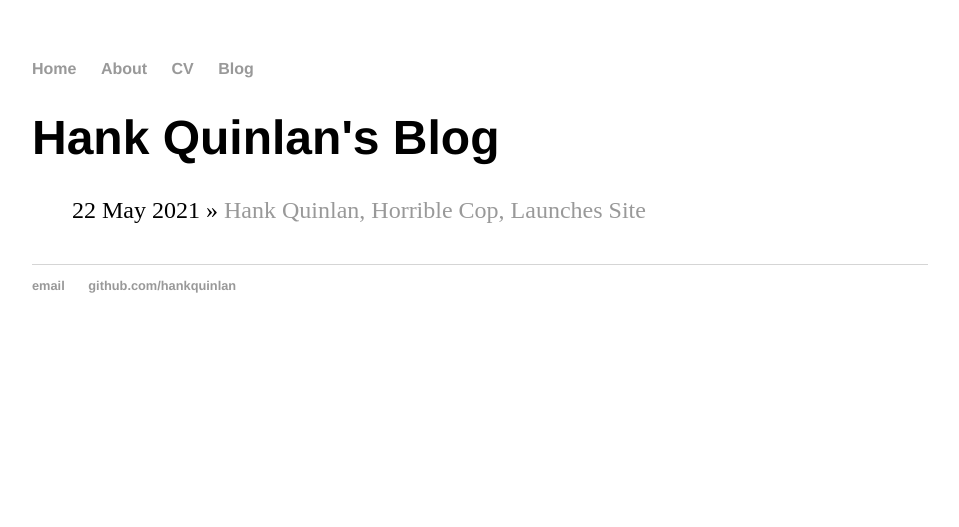
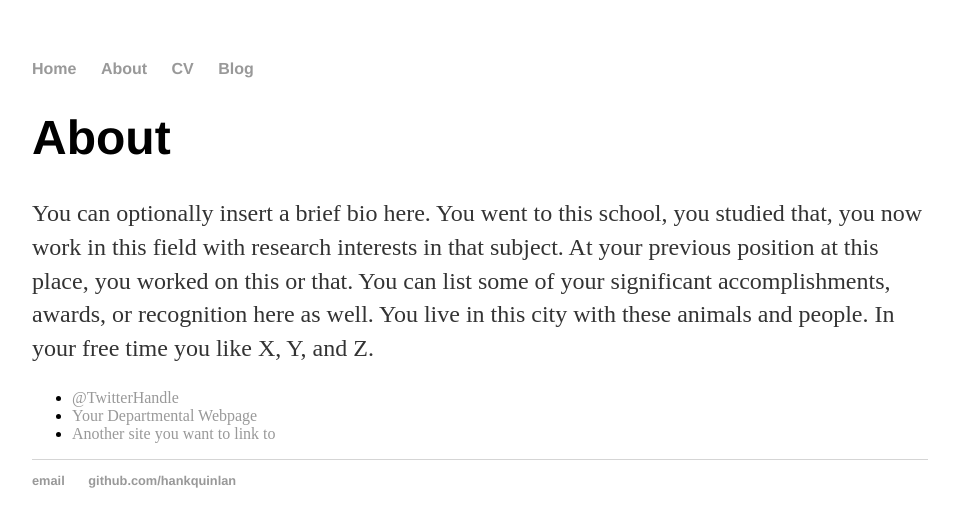
Before and after one commit to gsq610/gsq610.github.io, a Jekyll site: the page built from about/index.html, in a window 1280 px wide. Shown: the top 527 px of the page, without its empty margins (160-1119 px from the left). Built offline with Jekyll 4.4.1, drawn with Linux system fonts in a browser that asks for light colours.

Commit message:
Update index.html

```diff
--- a/about/index.html
+++ b/about/index.html
@@ -1,11 +1,15 @@
 ---
 layout: default
-title: Hank Quinlan's Blog
+title: About Hank Quinlan
 ---
-	<h1>{{ page.title }}</h1>
-	<ul class="posts">
 
-	  {% for post in site.posts %}
-	    <li><span>{{ post.date | date_to_string }}</span> » <a href="{{ post.url }}" title="{{ post.title }}">{{ post.title }}</a></li>
-	  {% endfor %}
-	</ul>
+		<div class="about">
+			<h1>About</h1>
+			<p>You can optionally insert a brief bio here. You went to this school, you studied that, you now work in this field with research interests in that subject. At your previous position at this place, you worked on this or that. You can list some of your significant accomplishments, awards, or recognition here as well. You live in this city with these animals and people. In your free time you like X, Y, and Z.</p>
+
+			<ul class="contacts">
+				<li><a href="#">@TwitterHandle</a></li>
+				<li><a href="#">Your Departmental Webpage</a></li>
+				<li><a href="#">Another site you want to link to</a></li>
+				</ul>
+		</div>
```
